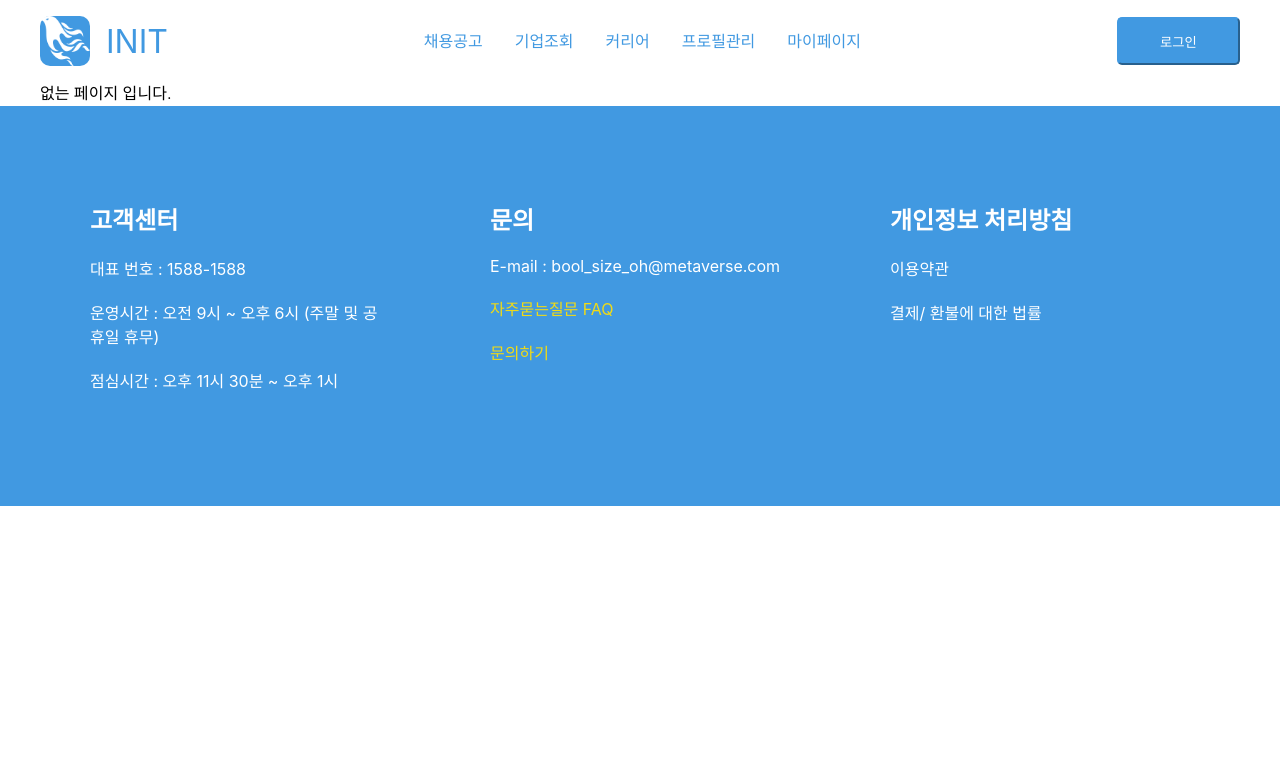
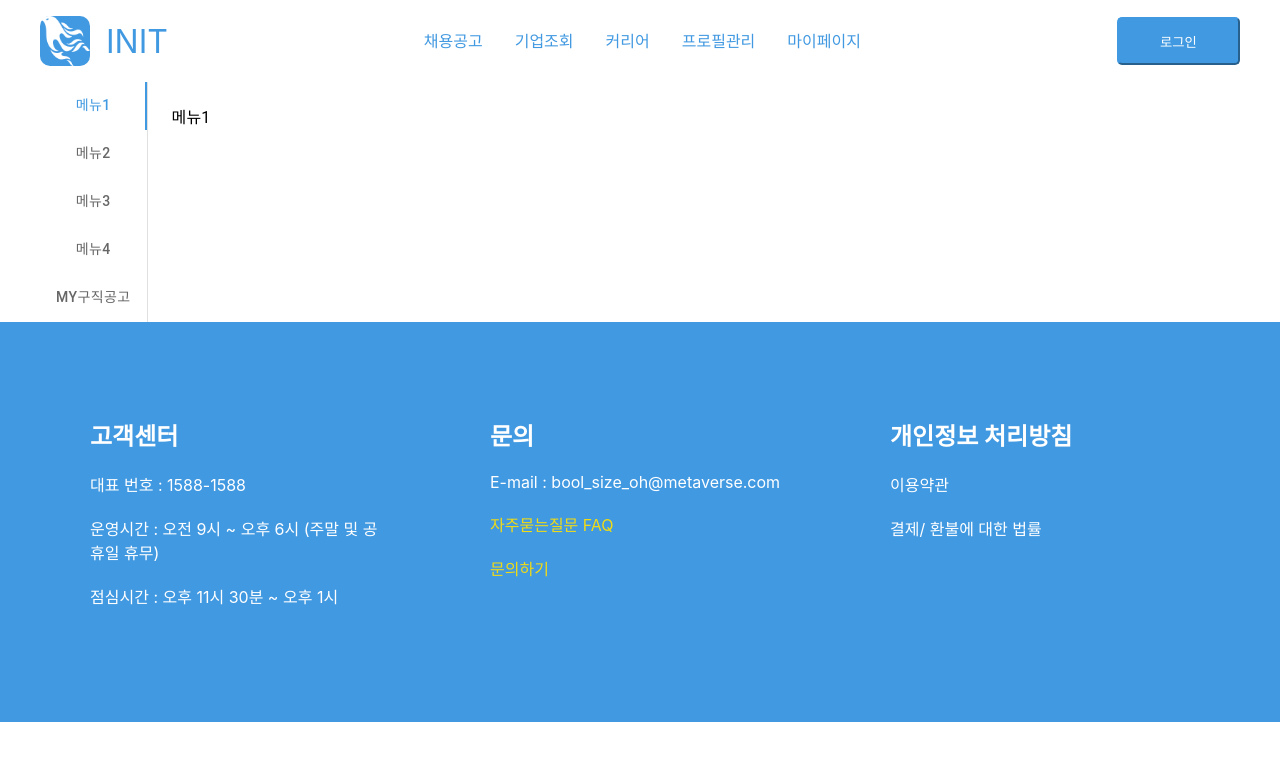
Before and after one commit to mtvsteampheonix/INITCLIENT, a React (Create React App) app: page /mypage/jobsearch in a window 1280 px wide. Shown: the top 760 px of the page. Built offline with nearby package versions, Linux system fonts and the light colour scheme.

Commit message:
feat:작업중

```diff
--- a/package.json
+++ b/package.json
@@ -7,6 +7,7 @@
     "@emotion/styled": "^11.10.4",
     "@mui/icons-material": "^5.10.3",
     "@mui/material": "^5.10.5",
+    "@mui/x-data-grid": "^5.17.3",
     "@testing-library/jest-dom": "^5.16.5",
     "@testing-library/react": "^13.4.0",
     "@testing-library/user-event": "^13.5.0",
--- /dev/null
+++ b/src/components/mypage/jobSearch/MyJobSearchList.js
@@ -0,0 +1,52 @@
+import * as React from 'react';
+import { DataGrid } from '@mui/x-data-grid';
+
+const columns = [
+  { field: 'id', headerName: 'ID', width: 70 },
+  { field: '기업명', headerName: '기업명', width: 300 },
+  { field: '게시상태', headerName: '게시상태', width: 130 },
+//   {
+//     field: 'age',
+//     headerName: 'Age',
+//     type: 'number',
+//     width: 90,
+//   },
+//   {
+//     field: 'fullName',
+//     headerName: 'Full name',
+//     description: 'This column has a value getter and is not sortable.',
+//     sortable: false,
+//     width: 160,
+//     valueGetter: (params) =>
+//       `${params.row.firstName || ''} ${params.row.lastName || ''}`,
+//   },
+];
+
+const rows = [
+  { id: 1, 기업명: '메타버스아카데미', 게시상태: 'Y'},
+  { id: 2, 기업명: '메타버스아카데미', 게시상태: 'Y' },
+  { id: 3, 기업명: '메타버스아카데미', 게시상태: 'N'},
+  { id: 4, 기업명: '메타버스아카데미', 게시상태: 'Y' },
+  { id: 5, 기업명: '메타버스아카데미', 게시상태: 'N' },
+  { id: 6, 기업명: '메타버스아카데미', 게시상태:'Y' },
+  { id: 7, 기업명: '메타버스아카데미', 게시상태: 'N' },
+  { id: 8, 기업명: '메타버스아카데미', 게시상태: 'Y' },
+  { id: 9, 기업명: '메타버스아카데미', 게시상태: 'N' },
+];
+
+export default function MyJobSearchList() {
+  return (
+    <>
+    <h1>MY구직공고조회</h1>
+    <div style={{ height: 400, width: 800}}>
+      <DataGrid
+        rows={rows}
+        columns={columns}
+        pageSize={5}
+        rowsPerPageOptions={[5]}
+        checkboxSelection
+      />
+    </div>
+    </>
+  );
+}
--- a/src/pages/jobSearch/JobSearch.js
+++ b/src/pages/jobSearch/JobSearch.js
@@ -7,7 +7,6 @@ import Box from '@mui/material/Box';
 import {Container} from '@mui/system';
 import StarBorderIcon from '@mui/icons-material/StarBorder';
 import StarIcon from '@mui/icons-material/Star';
-import {useState} from 'react';
 import BasicTable from '../../components/commons/jobSearch/BasicTable';
 
 function TabPanel(props) {
--- /dev/null
+++ b/src/pages/mypage/jobSearch/MyJobSearch.js
@@ -0,0 +1,88 @@
+import * as React from 'react';
+import PropTypes from 'prop-types';
+import Tabs from '@mui/material/Tabs';
+import Tab from '@mui/material/Tab';
+import Typography from '@mui/material/Typography';
+import Box from '@mui/material/Box';
+import MyJobSearchList from '../../../components/mypage/jobSearch/MyJobSearchList';
+import {Container} from '@mui/system';
+
+function TabPanel(props) {
+  const { children, value, index, ...other } = props;
+
+  return (
+    <div
+      role="tabpanel"
+      hidden={value !== index}
+      id={`vertical-tabpanel-${index}`}
+      aria-labelledby={`vertical-tab-${index}`}
+      {...other}
+    >
+      {value === index && (
+        <Box sx={{ p: 3 }}>
+          <Typography>{children}</Typography>
+        </Box>
+      )}
+    </div>
+  );
+}
+
+TabPanel.propTypes = {
+  children: PropTypes.node,
+  index: PropTypes.number.isRequired,
+  value: PropTypes.number.isRequired,
+};
+
+function a11yProps(index) {
+  return {
+    id: `vertical-tab-${index}`,
+    'aria-controls': `vertical-tabpanel-${index}`,
+  };
+}
+
+export default function MyJobSearch() {
+  const [value, setValue] = React.useState(0);
+
+  const handleChange = (event, newValue) => {
+    setValue(newValue);
+  };
+
+  return (
+
+    <Box
+      sx={{ flexGrow: 1, bgcolor: 'background.paper', display: 'flex' }}
+    >
+      <Tabs
+        orientation="vertical"
+        variant="scrollable"
+        value={value}
+        onChange={handleChange}
+        aria-label="Vertical tabs example"
+        sx={{ borderRight: 1, borderColor: 'divider' }}
+      >
+        <Tab label="메뉴1" {...a11yProps(0)} />
+        <Tab label="메뉴2" {...a11yProps(1)} />
+        <Tab label="메뉴3" {...a11yProps(2)} />
+        <Tab label="메뉴4" {...a11yProps(3)} />
+        <Tab label="My구직공고" {...a11yProps(4)} />
+
+      </Tabs>
+      <TabPanel value={value} index={0}>
+        메뉴1
+      </TabPanel>
+      <TabPanel value={value} index={1}>
+        메뉴2
+      </TabPanel>
+      <TabPanel value={value} index={2}>
+        메뉴3
+      </TabPanel>
+      <TabPanel value={value} index={3}>
+        메뉴4
+      </TabPanel>
+      <TabPanel value={value} index={4}>
+        <MyJobSearchList/>
+      </TabPanel>
+    </Box>
+
+  );
+}
--- a/src/routes/MyPageRoute.js
+++ b/src/routes/MyPageRoute.js
@@ -1,9 +1,12 @@
 import {Route, Routes} from 'react-router-dom';
+import MyJobSearch from '../pages/mypage/jobSearch/MyJobSearch';
 import Error404 from './../pages/errors/Error404';
 export default function MyPageRoute() {
   return (
     <Routes>
       {/* //이곳에 페이지 추가해주세요  */}
+      <Route path='jobsearch' element={<MyJobSearch />} />
+
 
       <Route path='*' element={<Error404 />} />
     </Routes>
```
Also changed, not shown: 1 other file (tests, documents, lock files or other folders).
